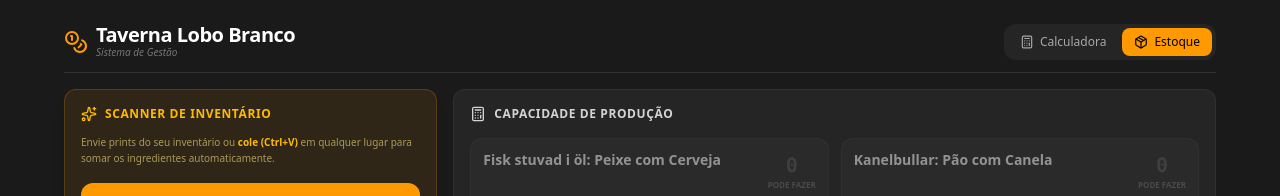
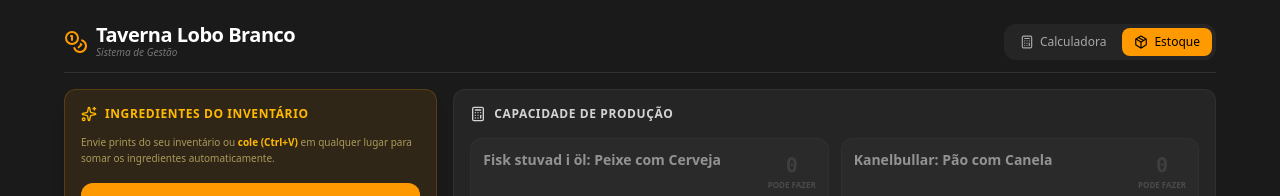
Before and after one commit to claudiofiuza/Taverna, a React (Vite) app: page / in a window 1280 px wide. Both pictures are taken after a click on the button "Estoque". Shown: the top 196 px of the page. Built offline with nearby package versions, Linux system fonts and the light colour scheme.

Commit message:
refactor: Rename inventory scanner to ingredients
Changes the UI text for the inventory scanner to "Ingredientes do Inventário" to better reflect its function of summing ingredients.

```diff
--- a/src/App.tsx
+++ b/src/App.tsx
@@ -382,7 +382,7 @@ export default function App() {
               <div className="bg-amber-500/10 rounded-xl p-4 border border-amber-500/20 shadow-lg">
                 <div className="flex items-center gap-2 mb-3 text-amber-400">
                   <Sparkles size={16} />
-                  <h2 className="font-bold uppercase tracking-wider text-xs">Scanner de Inventário</h2>
+                  <h2 className="font-bold uppercase tracking-wider text-xs">Ingredientes do Inventário</h2>
                 </div>
                 <p className="text-[10px] text-amber-200/60 mb-4 leading-relaxed">
                   Envie prints do seu inventário ou <span className="text-amber-400 font-bold">cole (Ctrl+V)</span> em qualquer lugar para somar os ingredientes automaticamente.
```
